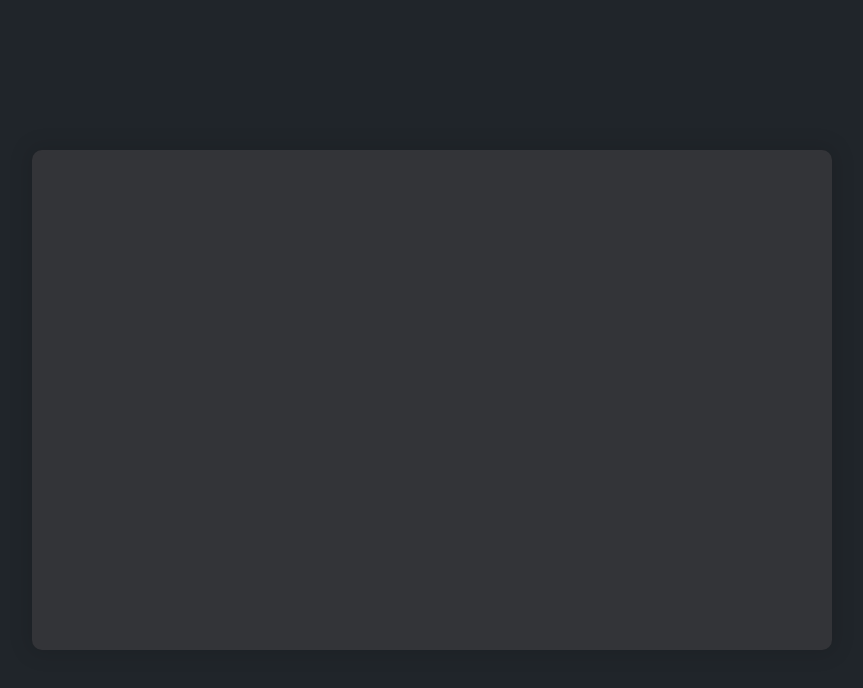
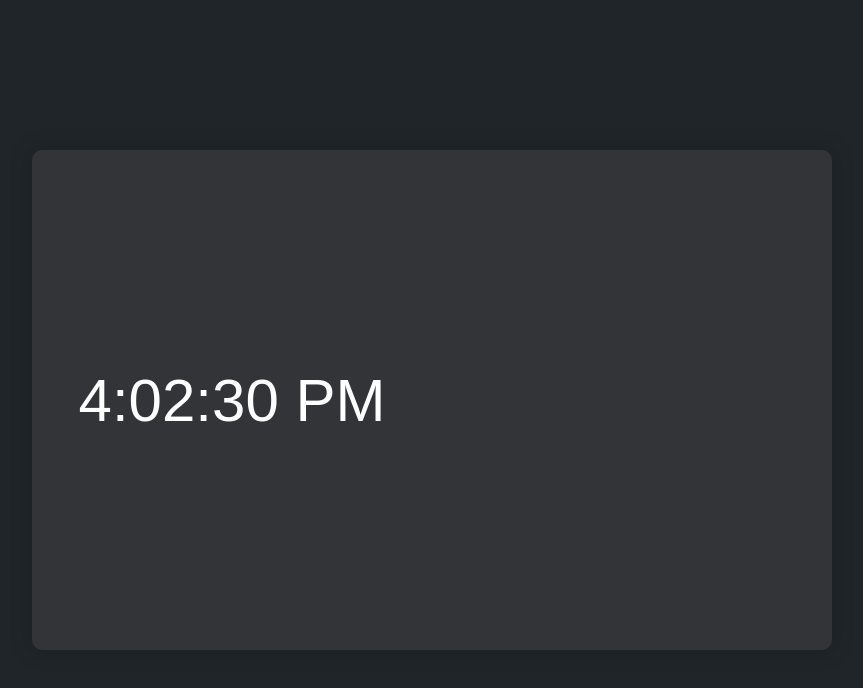
Before and after one commit to ageiwa/calendar-react, a React (Create React App) app: page / in a window 1280 px wide. Shown: the top 688 px of the page, without its empty margins (208-1071 px from the left). Built offline with nearby package versions, Linux system fonts and the light colour scheme.

Commit message:
add new component - Time

```diff
--- a/src/App/App.js
+++ b/src/App/App.js
@@ -1,9 +1,15 @@
 import React from 'react';
 import './style.css';
+import Time from './components/Time/Time';
 
 const App = () => {
     return (
-        <div className="app"></div>
+        <div className="app">
+            <div className="time-date">
+                <Time />
+            </div>
+            <div className="calendar"></div>
+        </div>
     );
 }
 
--- /dev/null
+++ b/src/App/components/Time/Time.js
@@ -0,0 +1,12 @@
+import React, {useState} from 'react';
+import './style.css';
+
+const Time = () => {
+    const [time, setTime] = useState('');
+
+    setTimeout(() => setTime(new Date().toLocaleTimeString()), 1000);
+
+    return <div className="time">{time}</div>
+}
+
+export default Time;
--- /dev/null
+++ b/src/App/components/Time/style.css
@@ -0,0 +1,4 @@
+.time {
+    color: #fff;
+    font-size: 60px;
+}
--- a/src/App/style.css
+++ b/src/App/style.css
@@ -1,6 +1,7 @@
 * {
     margin: 0;
     padding: 0;
+    font-family: sans-serif;
 }
 
 body {
@@ -18,4 +19,16 @@ body {
     background-color: #333438;
     border-radius: 10px;
     box-shadow: 0px 0px 20px 5px rgba(0, 0, 0, 0.1);
+    display: flex;
 }
+
+.time-date {
+    flex: 1;
+    display: flex;
+    align-items: center;
+    justify-content: center;
+}
+
+.calendar {
+    flex: 1;
+}
```
Also changed, not shown: src/App/components/Date/Date.js (added).
